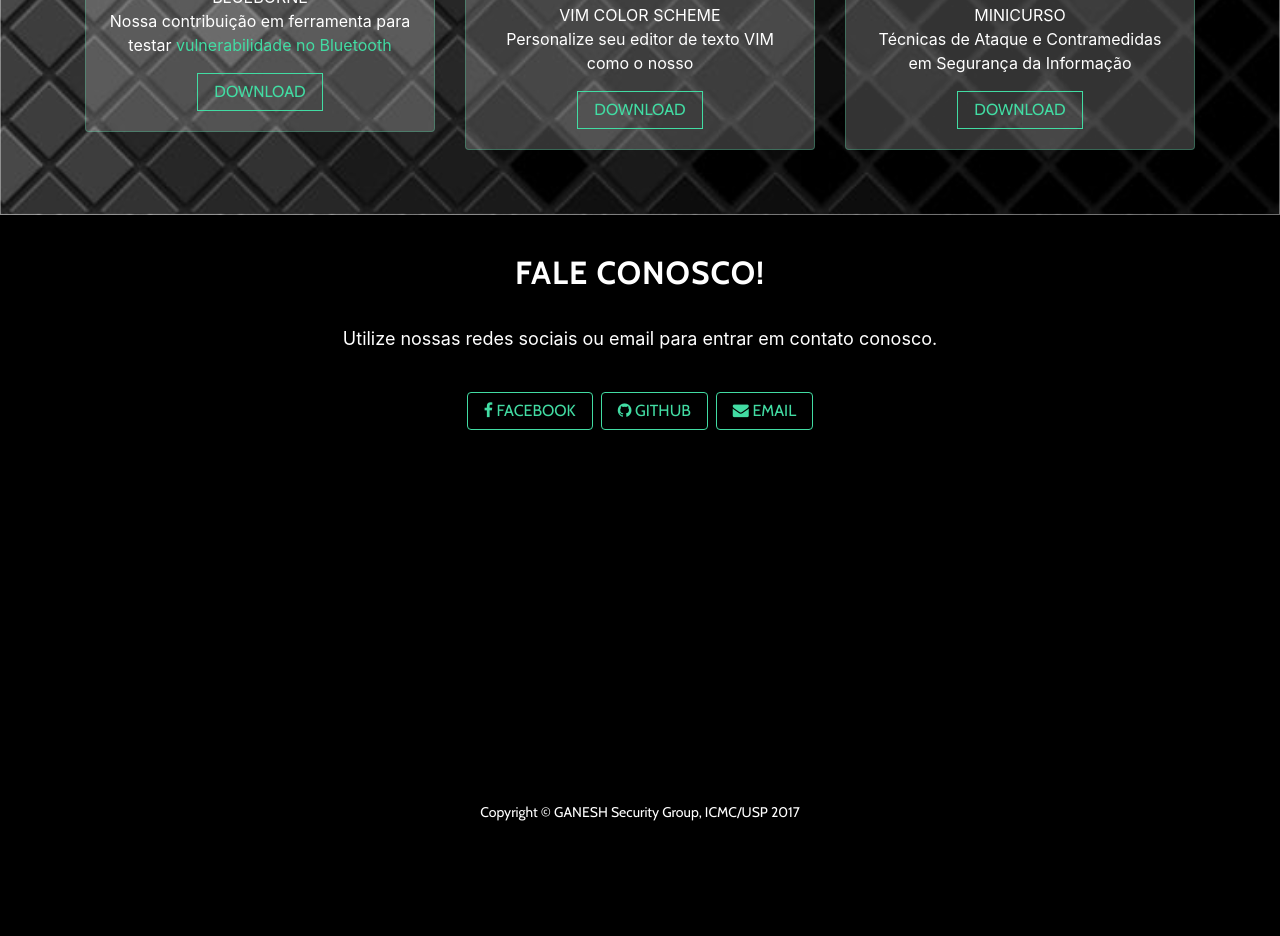
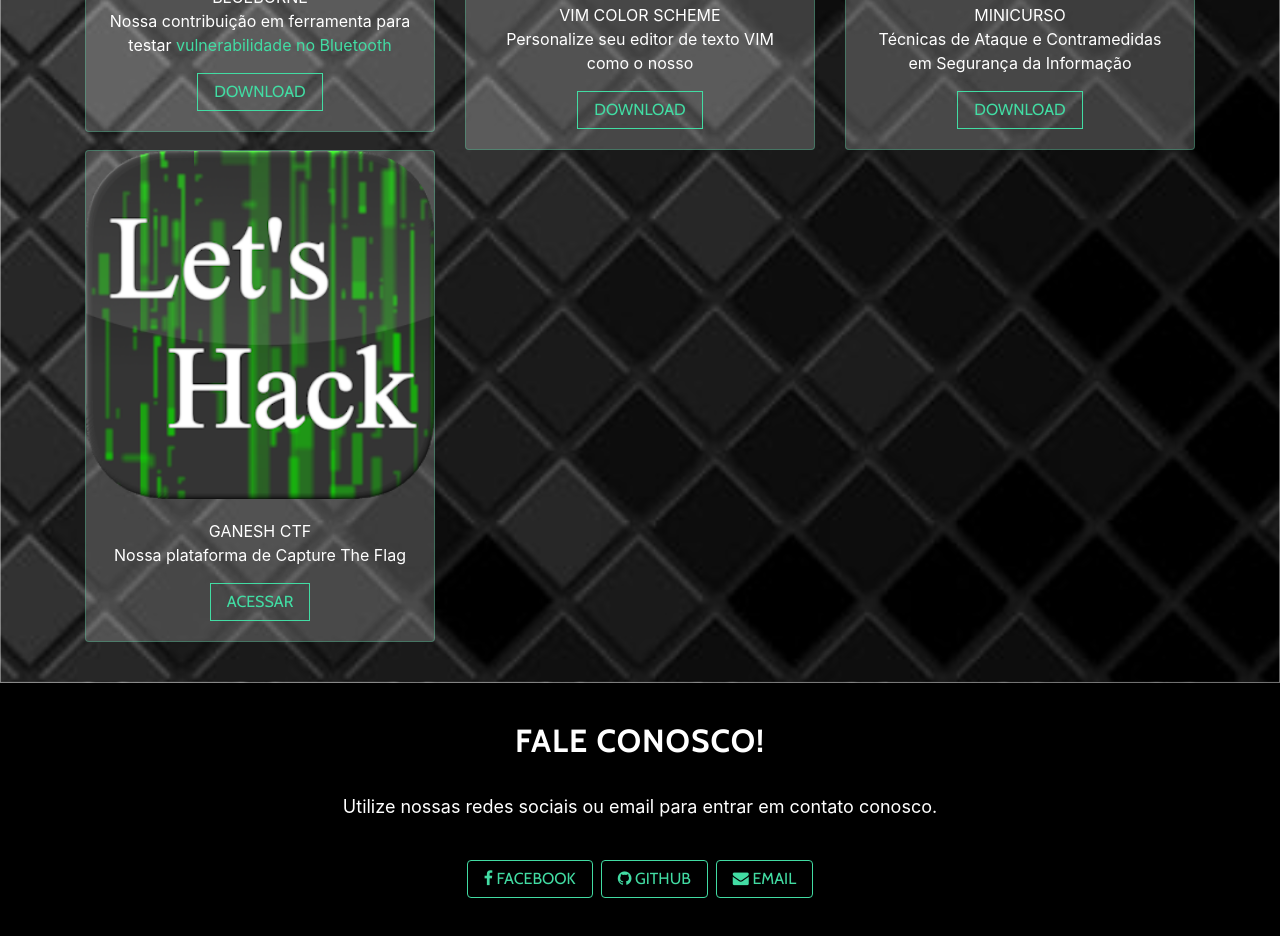
Before and after one commit to gabrielestrela/GANESH_PAGE, a plain HTML site: page index.html in a window 1280 px wide. Shown: the part 1977-2913 px from the top of the page. Before the commit the page ends 2800 px from the top, so only its background shows below. Drawn offline with nearby package versions, Linux system fonts and the light colour scheme; some packages are replaced by stand-ins of ours; grey boxes are pictures that could not be loaded; a script that the page names is missing.

Commit message:
ctf platform added

```diff
--- a/index.html
+++ b/index.html
@@ -1080,6 +1080,18 @@
                         </div>
                     </div> -->
 				</div>
+
+				<div class="row">
+					<div class="col-sm-4">
+						<div class="card w-100">
+							<img class="card-img-top" src="IMAGES/letshack.png" alt="Card image cap">
+							<div class="card-block">
+								<p class="card-text">GANESH CTF<br>Nossa plataforma de Capture The Flag</p>
+								<a href="ctf/index.html" class="btn btn-outline-success">ACESSAR</a>
+							</div>
+						</div>
+					</div>
+
 				<br>
 				<!--
                 <div class="row">
```
Also changed, not shown: ctf/index.html (added, +8 -0 lines), IMAGES/letshack.png (added).
